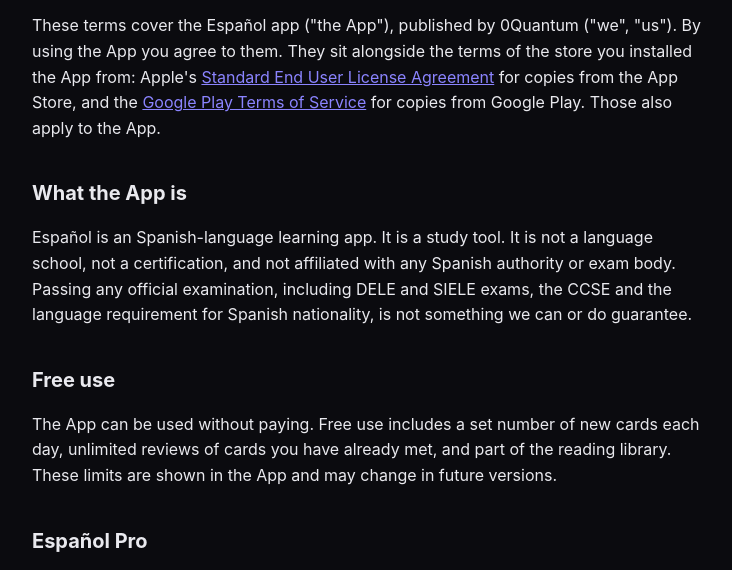
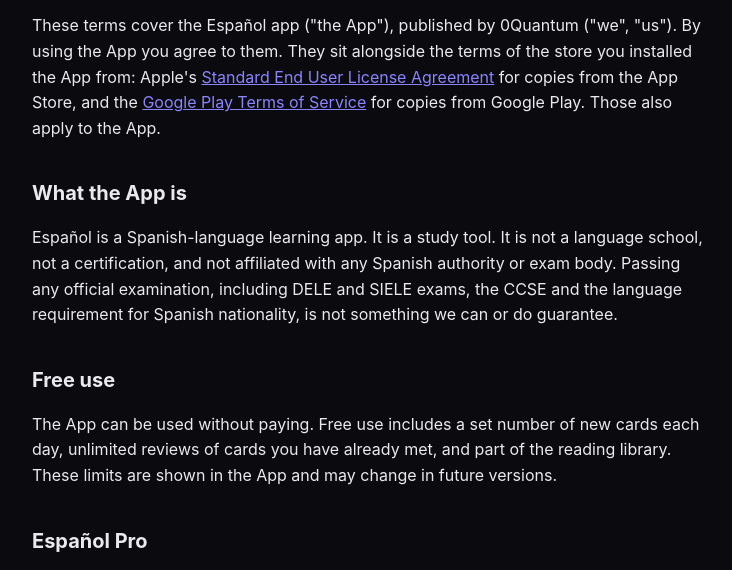
Before and after one commit to 0quantum/espanol-site, a plain HTML site: page terms.html in a window 1280 px wide. Shown: the part 159-729 px from the top of the page, without its empty margins (272-1004 px from the left). Drawn offline with Linux system fonts and the light colour scheme.

Commit message:
terms: «a Spanish-language» (was «an»)

```diff
--- a/terms.html
+++ b/terms.html
@@ -17,7 +17,7 @@
   Service</a> for copies from Google Play. Those also apply to the App.</p>
 
   <h2>What the App is</h2>
-  <p>Español is an Spanish-language learning app. It is a study tool. It is not a
+  <p>Español is a Spanish-language learning app. It is a study tool. It is not a
   language school, not a certification, and not affiliated with any Spanish
   authority or exam body. Passing any official examination, including DELE and SIELE exams, the CCSE and the language requirement for Spanish nationality, is not something we
   can or do guarantee.</p>
```
